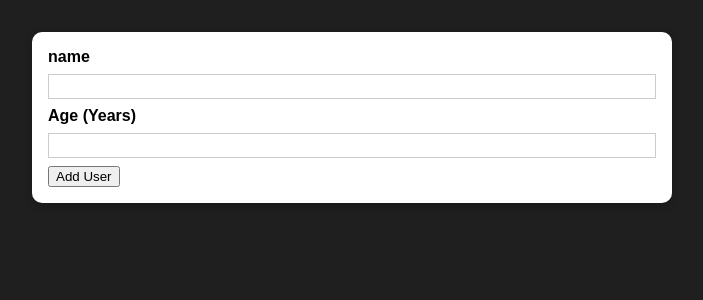
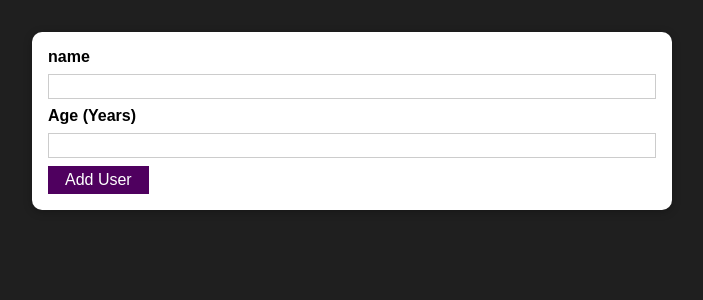
Before and after one commit to aradhya-2001/modals, a JavaScript app: page / in a window 1280 px wide. Shown: the top 300 px of the page, without its empty margins (288-991 px from the left). Built offline with nearby package versions, Linux system fonts and the light colour scheme.

Commit message:
styled button

```diff
--- a/src/App.js
+++ b/src/App.js
@@ -2,7 +2,6 @@ import AddUser from "./components/Users/AddUsers";
 
 function App() {
   return (
-
     <AddUser/>
   );
 }
--- /dev/null
+++ b/src/components/UI/Button.js
@@ -0,0 +1,16 @@
+import classes from "./Button.module.css";
+
+const Button = (props) => {
+  console.log(props.onClick)
+  return (
+    <button
+      className={classes.button}
+      type={props.type || "button"} /* if props.type has not passed then type will be button */
+      onClick={props.onClick}
+    >
+      {props.children}
+    </button>
+  );
+};
+
+export default Button;
--- /dev/null
+++ b/src/components/UI/Button.module.css
@@ -0,0 +1,18 @@
+.button {
+  font: inherit;
+  border: 1px solid #4f005f; /* 1px solid black color border is default in button */
+  background: #4f005f;
+  color: white;
+  padding: 0.25rem 1rem;
+  cursor: pointer;
+}
+
+.button:hover,
+.button:active {
+  background: #741188;
+  border-color: #741188;
+}
+
+.button:focus {
+  outline: none;
+}
--- a/src/components/Users/AddUsers.js
+++ b/src/components/Users/AddUsers.js
@@ -1,5 +1,6 @@
 import classes from "./AddUsers.module.css"
 import Card from "../UI/Card"
+import Button from "../UI/Button"
 
 const AddUser = (props) => {
     const submitHandler = (event) => {
@@ -7,13 +8,13 @@ const AddUser = (props) => {
     }
 
     return(
-        <Card cardClasses={classes.form}>
+        <Card cardClasses={classes.users_form}>
         <form onSubmit={submitHandler}>
             <label htmlFor="name">name</label>
             <input id="name" type="text"/>
             <label htmlFor="age">Age (Years)</label>
             <input id="age" type="number"/>
-            <button type="submit">Add User</button>
+            <Button type="button">Add User</Button>
         </form>
         </Card>
     )
--- a/src/components/Users/AddUsers.module.css
+++ b/src/components/Users/AddUsers.module.css
@@ -1,17 +1,17 @@
-.form {
+.users_form {
     margin: 2rem auto;
     padding: 1rem;
     width: 90%; /* element take up 90% of its parents width i.e. viewport, but not exceed a maximum width of 40 rem units => when size<40 rem then takes up 90%  */
     max-width: 40rem;
   }
 
-  .form label {
+  .users_form label {
     display: block;
     font-weight: bold;
     margin-bottom: 0.5rem;
   }
 
-  .form input {
+  .users_form input {
     font: inherit;
     display: block;
     width: 100%;
@@ -20,7 +20,7 @@
     margin-bottom: 0.5rem;
   }
 
-  .form input:focus {
+  .users_form input:focus {
     outline: none;
     border-color: #4f005f;
   }
```
Also changed, not shown: phases/styled button.png (added).
